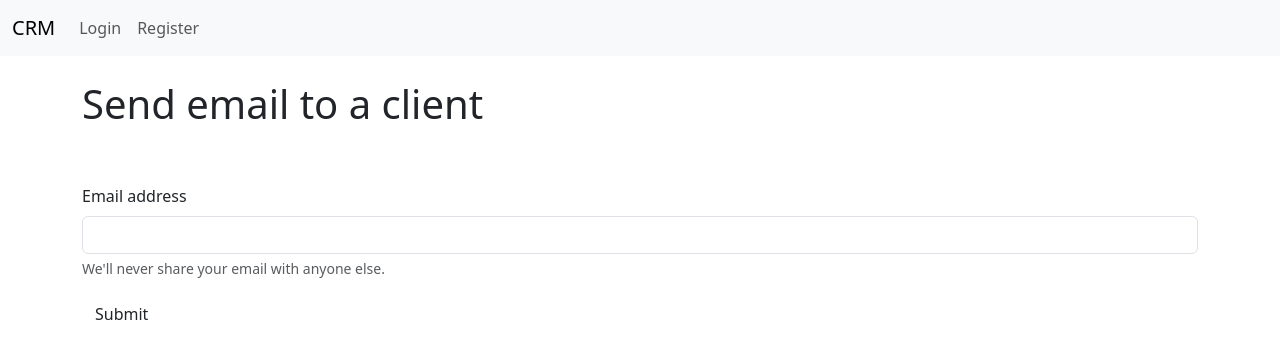
After one commit to cangeorgecode/dj_crm3, a Django app: page /interact/19 in a window 1280 px wide. The commit adds this page. Shown: the top 359 px of the page. Run offline with Django 5.2, Linux system fonts and the light colour scheme.

Commit message:
added interact

```diff
--- /dev/null
+++ b/core/templates/core/interact.html
@@ -0,0 +1,24 @@
+{% extends 'core/base.html' %}
+{% block content %}
+<div class="container pt-4">
+  <h1 class="text-xl">Send email to a client</h1>
+  <br />
+  <br />
+  <form method="POST">
+    {% csrf_token %}
+    <div class="mb-3">
+      <label for="exampleInputEmail1" class="form-label">Email address</label>
+      <input
+        type="email"
+        class="form-control"
+        id="exampleInputEmail1"
+        aria-describedby="emailHelp"
+      />
+      <div id="emailHelp" class="form-text">
+        We'll never share your email with anyone else.
+      </div>
+    </div>
+    <button type="submit" class="btn">Submit</button>
+  </form>
+</div>
+{% endblock %}
--- a/core/templates/core/record.html
+++ b/core/templates/core/record.html
@@ -22,7 +22,7 @@
         <td>{{ record.full_name }}</td>
         <td>{{ record.biz_name }}</td>
         <td>{{ record.address}}</td>
-            <td>{{ record.email }}</td>
+        <td>{{ record.email }} <a href="{% url 'interact' record.id %}">Send</a></td>
         <td>{{ record.phone }}</td>
         <td>{{ record.category }}</td>
       </tr>
@@ -32,7 +32,4 @@
   </table>
 </div>
 {% endif %}
-
-
-
 {% endblock content %}
--- a/core/urls.py
+++ b/core/urls.py
@@ -12,4 +12,5 @@ urlpatterns = [
     path('download/', views.csv_record, name='download_record'),
     path('upload/', views.upload_csv_record, name='upload_record'),
     path('search/', views.search, name='search'),
+    path('interact/<int:pk>', views.interact, name='interact'),
 ]
--- a/core/views.py
+++ b/core/views.py
@@ -172,3 +172,7 @@ def add_todo(request):
     else:
         messages.success(request, 'You need to be logged in to add a record')
         return redirect('index')
+
+def interact(request, pk):
+    client = Record.objects.filter(id=pk)
+    return render(request, 'core/interact.html', {'client': client})
```
Also changed, not shown: README.md, core/templates/core/inventory.html (added), core/templates/core/report.html (added). Lines whose indentation alone changed are shown as unchanged.
